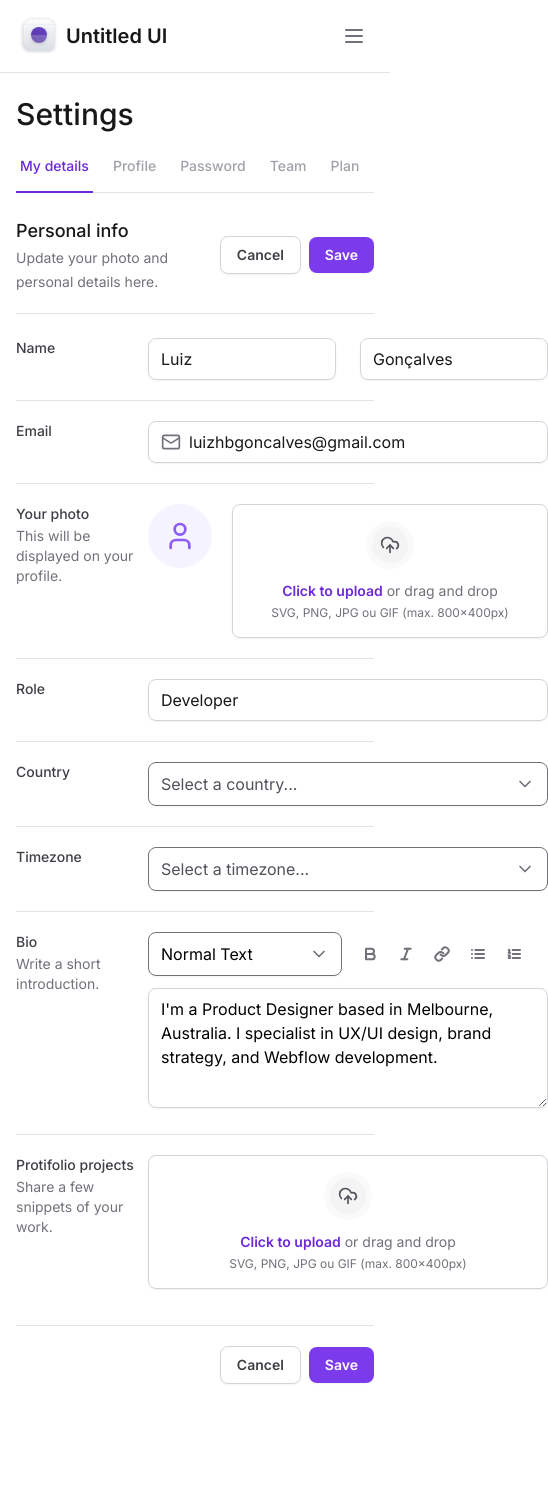
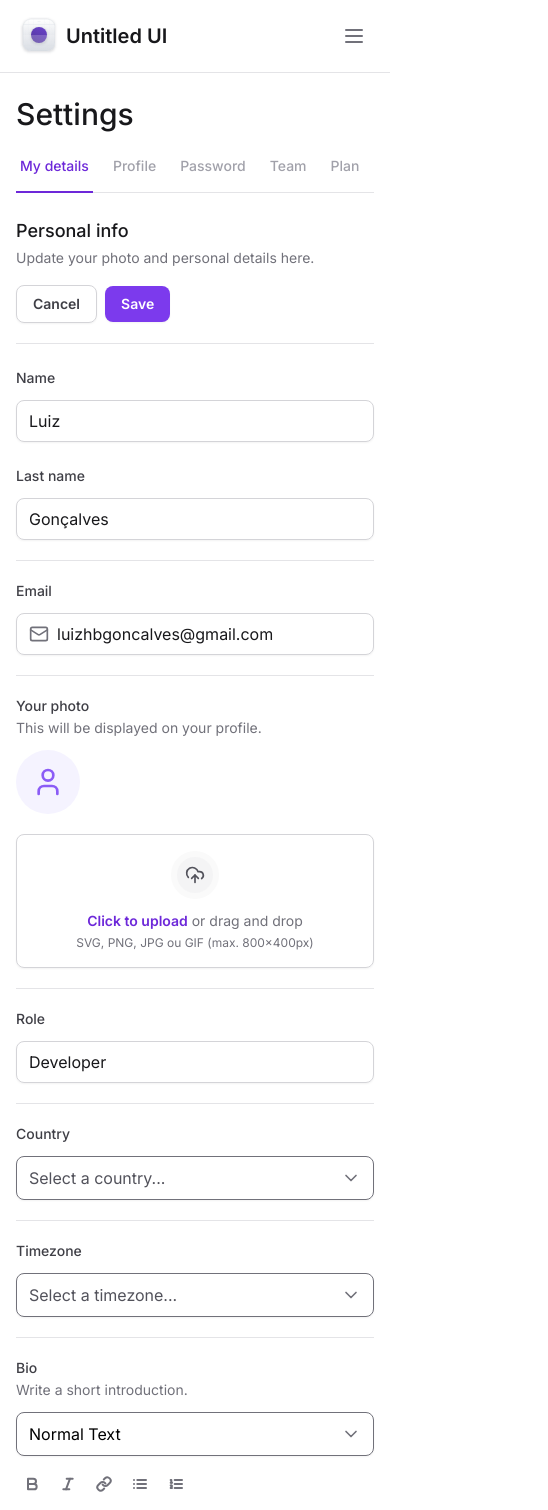
Before and after one commit to luiz21goncalves/ignite-tailwind, a Next.js app: page / in a window 390 px wide. Shown: the top 1510 px of the page, 548 px wide, since content can reach past the window. Before the commit the page ends 1432 px from the top, so only its background shows below. Built offline with nearby package versions, Linux system fonts and the light colour scheme.

Commit message:
feat: add responsive styles in form component

```diff
--- a/src/app/page.tsx
+++ b/src/app/page.tsx
@@ -15,13 +15,14 @@
       <SettingsTabs />
 
       <div className="mt-6 flex flex-col">
-        <div className="flex items-center justify-between border-b border-zinc-200 pb-5">
+        <div className="flex flex-col justify-between gap-4 border-b border-zinc-200 pb-5 lg:flex-row lg:items-center">
           <div className="space-y-1">
             <h2 className="text-lg font-medium text-zinc-900">Personal info</h2>
             <span className="text-sm text-zinc-500">
               Update your photo and personal details here.
             </span>
           </div>
+
           <div className="flex items-center gap-2">
             <Button type="button" variant="outline">
               Cancel
@@ -37,24 +38,34 @@
           action=""
           className="mt-6 flex w-full flex-col gap-5 divide-y divide-zinc-200"
         >
-          <div className="grid grid-cols-form gap-3">
+          <div className="flex flex-col gap-3 lg:grid lg:grid-cols-form">
             <label
               htmlFor="firstName"
               className="text-sm font-medium text-zinc-700"
             >
               Name
             </label>
-            <div className="grid grid-cols-2 gap-6">
+            <div className="flex flex-col gap-6 lg:grid lg:grid-cols-2">
               <Input.Root>
                 <Input.Control id="firstName" defaultValue="Luiz" />
               </Input.Root>
-              <Input.Root>
-                <Input.Control id="firstName" defaultValue="Gonçalves" />
-              </Input.Root>
+
+              <div className="flex flex-col gap-3">
+                <label
+                  htmlFor="lastName"
+                  className="text-sm font-medium text-zinc-700 lg:sr-only"
+                >
+                  Last name
+                </label>
+
+                <Input.Root>
+                  <Input.Control id="lastName" defaultValue="Gonçalves" />
+                </Input.Root>
+              </div>
             </div>
           </div>
 
-          <div className="grid grid-cols-form gap-3 pt-5">
+          <div className="flex flex-col gap-3 pt-5 lg:grid lg:grid-cols-form">
             <label
               htmlFor="email"
               className="text-sm font-medium text-zinc-700"
@@ -73,21 +84,21 @@
             </Input.Root>
           </div>
 
-          <div className="grid grid-cols-form gap-3 pt-5">
+          <div className="flex flex-col gap-3 pt-5 lg:grid lg:grid-cols-form">
             <label className="text-sm font-medium text-zinc-700">
               Your photo
               <span className="mt-0.5 block text-sm font-normal text-zinc-500">
                 This will be displayed on your profile.
               </span>
             </label>
-            <FileInput.Root className="flex items-start gap-5">
+            <FileInput.Root className="flex flex-col gap-5 lg:flex-row lg:items-start">
               <FileInput.ImagePreview />
               <FileInput.Trigger />
               <FileInput.Control accept="image/*" />
             </FileInput.Root>
           </div>
 
-          <div className="grid grid-cols-form gap-3 pt-5">
+          <div className="flex flex-col gap-3 pt-5 lg:grid lg:grid-cols-form">
             <label htmlFor="role" className="text-sm font-medium text-zinc-700">
               Role
             </label>
@@ -96,7 +107,7 @@
             </Input.Root>
           </div>
 
-          <div className="grid grid-cols-form gap-3 pt-5">
+          <div className="flex flex-col gap-3 pt-5 lg:grid lg:grid-cols-form">
             <label
               htmlFor="country"
               className="text-sm font-medium text-zinc-700"
@@ -109,7 +120,7 @@
             </Select>
           </div>
 
-          <div className="grid grid-cols-form gap-3 pt-5">
+          <div className="flex flex-col gap-3 pt-5 lg:grid lg:grid-cols-form">
             <label
               htmlFor="timezone"
               className="text-sm font-medium text-zinc-700"
@@ -124,7 +135,7 @@
             </Select>
           </div>
 
-          <div className="grid grid-cols-form gap-3 pt-5">
+          <div className="flex flex-col gap-3 pt-5 lg:grid lg:grid-cols-form">
             <label htmlFor="bio" className="text-sm font-medium text-zinc-700">
               Bio
               <span className="mt-0.5 block text-sm font-normal text-zinc-500">
@@ -132,7 +143,7 @@
               </span>
             </label>
             <div className="space-y-3">
-              <div className="grid grid-cols-2 gap-3">
+              <div className="flex flex-col gap-3 lg:grid lg:grid-cols-2">
                 <Select placeholder="" defaultValue="normal">
                   <SelectItem value="normal" text="Normal Text" />
                   <SelectItem value="md" text="Markdown" />
@@ -167,7 +178,7 @@
             </div>
           </div>
 
-          <div className="grid grid-cols-form gap-3 pt-5">
+          <div className="flex flex-col gap-3 pt-5 lg:grid lg:grid-cols-form">
             <label className="text-sm font-medium text-zinc-700">
               Protifolio projects
               <span className="mt-0.5 block text-sm font-normal text-zinc-500">
```
